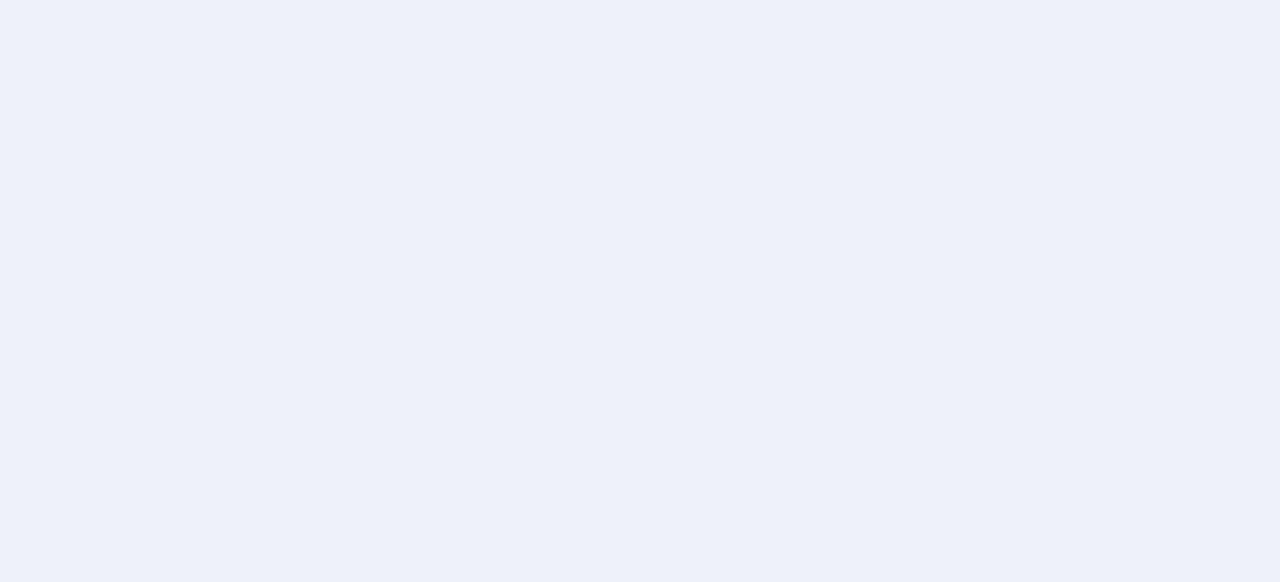
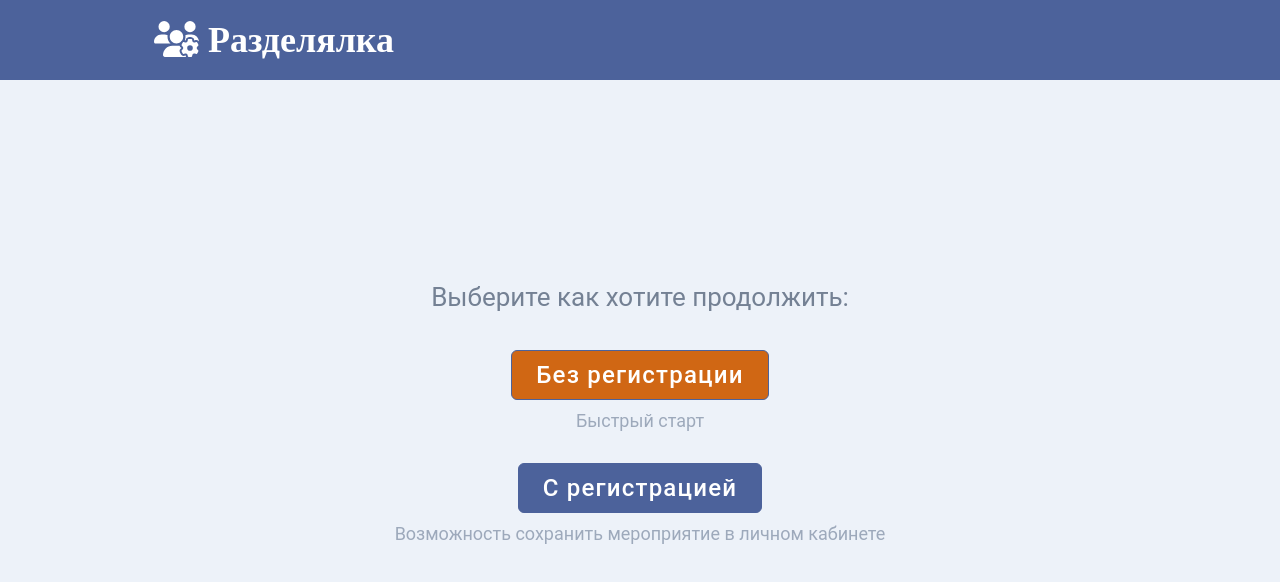
Before and after one commit to novikovav2/booze-web, an Angular app: page /welcome in a window 1280 px wide. Before the commit this address led to /. Shown: the top 582 px of the page. Built offline with nearby package versions, Linux system fonts and the light colour scheme.

Commit message:
Add welcome page

```diff
--- a/src/app/app-routing.module.ts
+++ b/src/app/app-routing.module.ts
@@ -15,7 +15,7 @@ import {
   PRODUCTS,
   NEW_URL,
   EDIT_URL,
-  RESULTS_URL, PROFILE, ROOT
+  RESULTS_URL, PROFILE, ROOT, WELCOME
 } from "./services/consts";
 import {RegistrationComponent} from "./auth/registration/registration.component";
 import {NewPasswordComponent} from "./auth/new-password/new-password.component";
@@ -25,6 +25,7 @@ import {EventEditComponent} from "./main/edit/event-edit.component";
 import {ResultsComponent} from "./main/results/results.component";
 import {ProfileComponent} from "./main/profile/profile.component";
 import {StaticComponent} from "./static/static.component";
+import {WelcomeComponent} from "./static/welcome/welcome.component";
 
 const routes: Routes = [
   {path: MAIN, component: MainComponent, children: [
@@ -43,7 +44,8 @@ const routes: Routes = [
       { path: REGISTRATION, component: RegistrationComponent },
       { path: NEW_PASSWORD, component: NewPasswordComponent }
     ]},
-  { path: ROOT, component: StaticComponent }
+  { path: ROOT, component: StaticComponent },
+  { path: WELCOME, component: WelcomeComponent }
 ];
 
 @NgModule({
--- /dev/null
+++ b/src/app/static/welcome/welcome.component.html
@@ -0,0 +1,29 @@
+<header class="header">
+  <div class="header-container">
+    <a class="header-logo" [routerLink]="[ROOT_URL]">
+      <fa-icon [icon]="iconLogo"></fa-icon> Разделялка
+    </a>
+  </div>
+</header>
+
+<div class="row full-height">
+  <div class="container">
+    <div class="row-center">
+      <p class="text-normal">
+        Выберите как хотите продолжить:
+      </p>
+      <a [routerLink]="[ROOT_URL]" class="button bg-orange">
+        Без регистрации
+      </a>
+      <p class="text-help">
+        Быстрый старт
+      </p>
+      <a [routerLink]="[ROOT_URL]" class="button">
+        С регистрацией
+      </a>
+      <p class="text-help">
+        Возможность сохранить мероприятие в личном кабинете
+      </p>
+    </div>
+  </div>
+</div>
--- /dev/null
+++ b/src/app/static/welcome/welcome.component.ts
@@ -0,0 +1,13 @@
+import {Component} from "@angular/core";
+import {faUsersGear} from "@fortawesome/free-solid-svg-icons";
+import {ROOT_URL} from "../../services/consts";
+
+@Component({
+  selector: 'app-welcome',
+  templateUrl: './welcome.component.html',
+  styleUrls: ['../static.component.scss']
+})
+export class WelcomeComponent {
+  iconLogo = faUsersGear
+  ROOT_URL = ROOT_URL
+}
```
Also changed, not shown: src/app/static/static.module.ts (+5 -2 lines).
